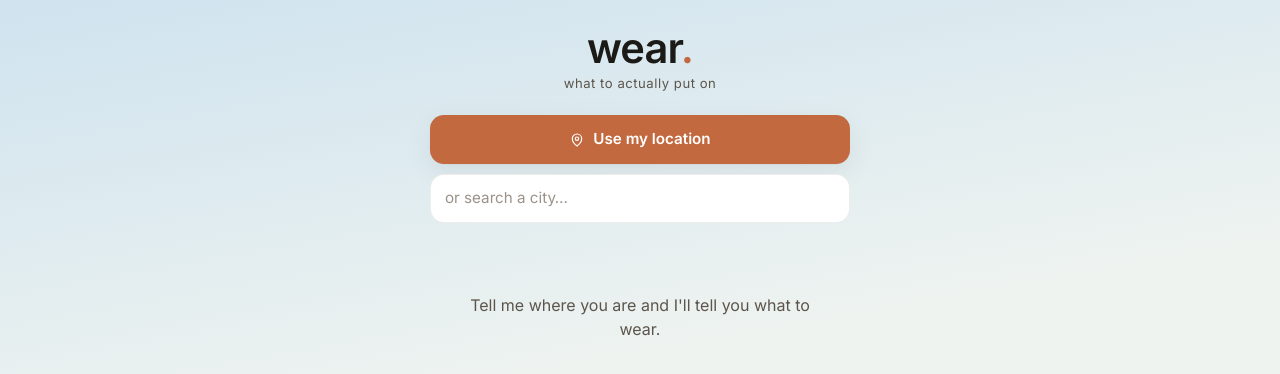
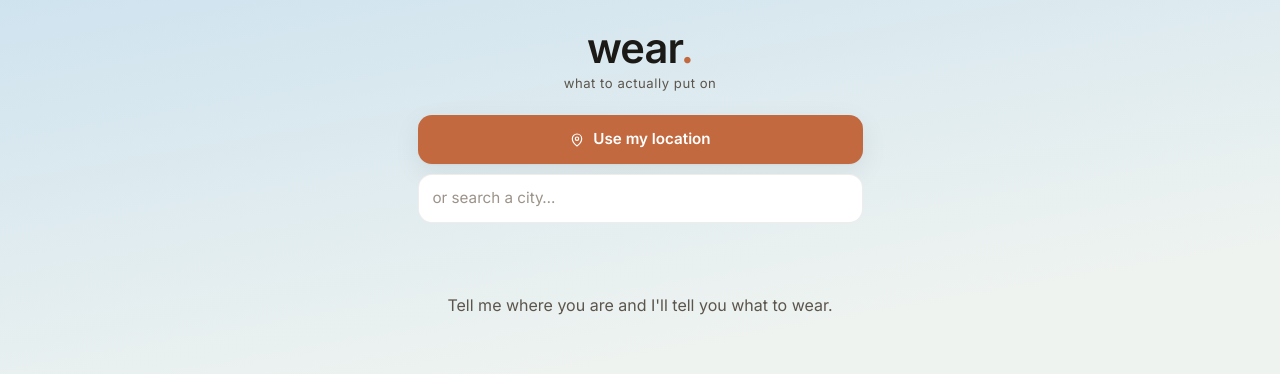
Before and after one commit to totfront/wear, a React (Vite) app: page / in a window 1280 px wide. Shown: the top 374 px of the page. Built offline with nearby package versions, Linux system fonts and the light colour scheme.

Commit message:
fix: max-width

```diff
--- a/src/index.css
+++ b/src/index.css
@@ -49,7 +49,7 @@
   }
 
   #root {
-    max-width: 460px;
+    max-width: 485px;
     margin: 0 auto;
     padding: 28px 20px 56px;
   }
```
